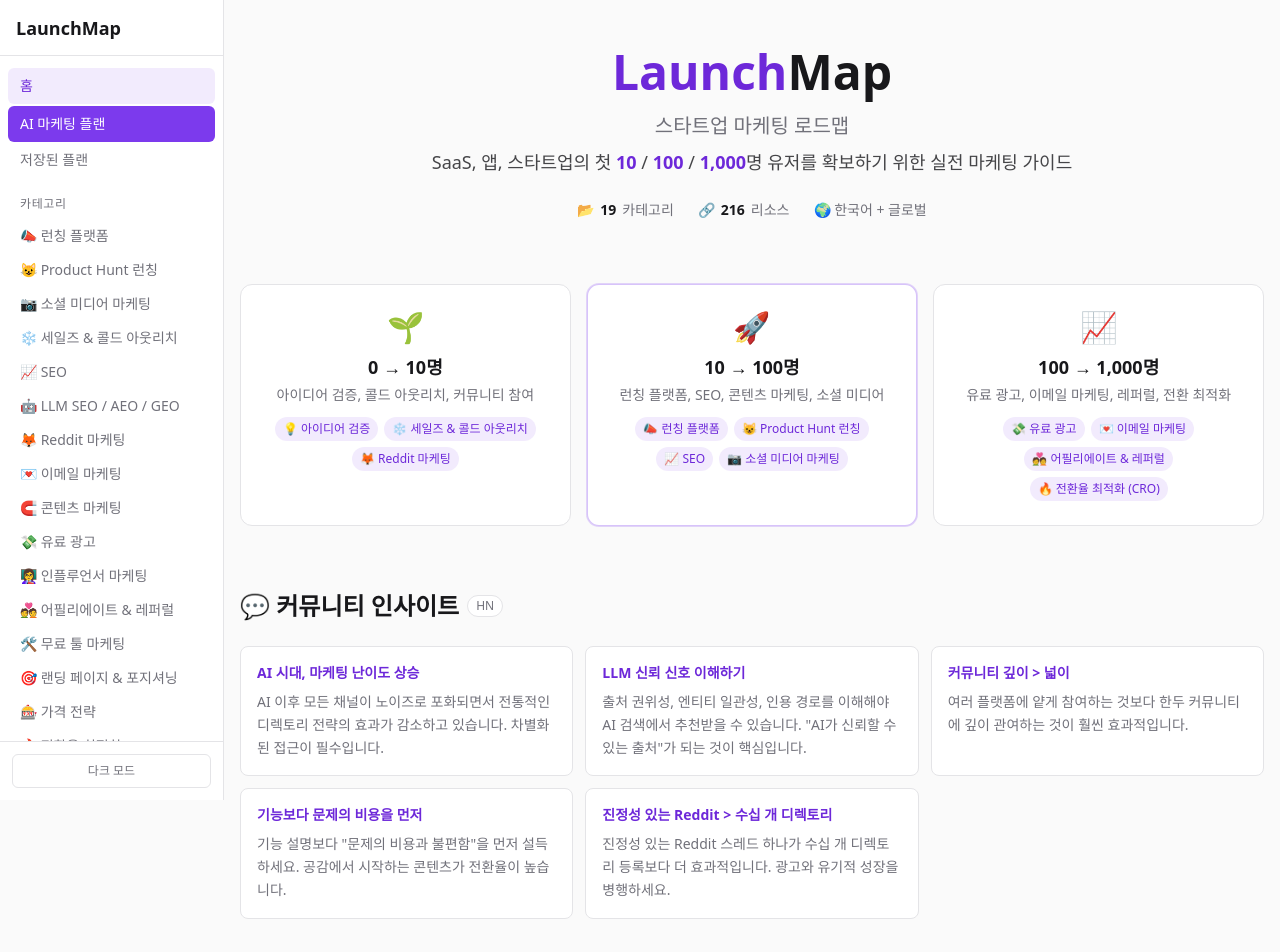
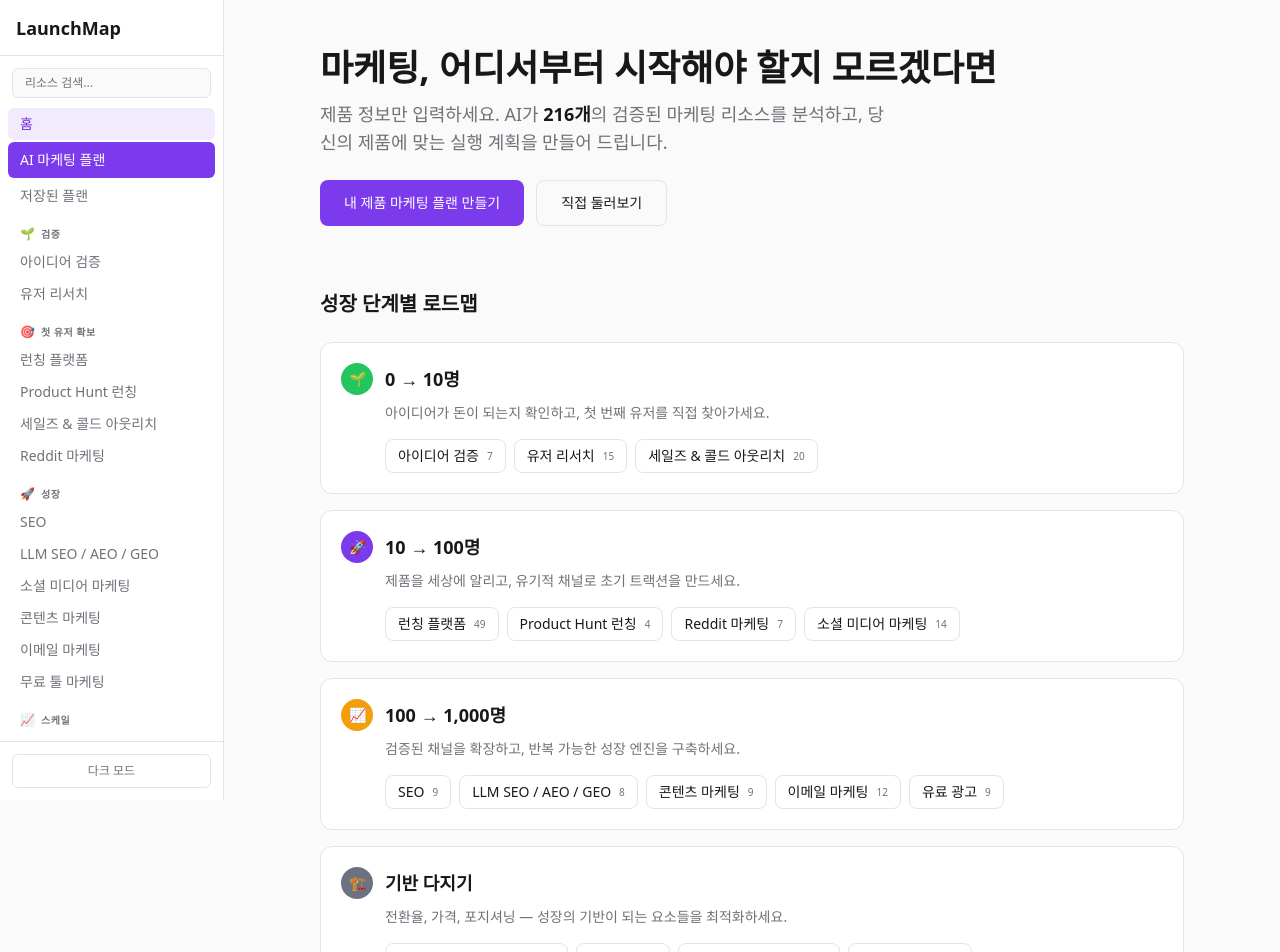
Before and after one commit to dennykim123/launchmap, a Next.js app: page / in a window 1280 px wide. Shown: the top 952 px of the page. Built offline with nearby package versions, Linux system fonts and the light colour scheme.

Commit message:
refactor: UX overhaul - hero CTA, phased sidebar, search, roadmap layout

```diff
--- a/src/app/page.tsx
+++ b/src/app/page.tsx
@@ -1,157 +1,184 @@
 import Link from "next/link";
 import { categories, getTotalResourceCount } from "@/data/categories";
-import { communityInsights } from "@/data/insights";
+
+const phases = [
+  {
+    icon: "🌱",
+    title: "0 → 10명",
+    label: "검증",
+    description: "아이디어가 돈이 되는지 확인하고, 첫 번째 유저를 직접 찾아가세요.",
+    slugs: ["validation", "user-research", "sales"],
+    color: "#22c55e",
+  },
+  {
+    icon: "🚀",
+    title: "10 → 100명",
+    label: "런칭",
+    description: "제품을 세상에 알리고, 유기적 채널로 초기 트랙션을 만드세요.",
+    slugs: ["launch", "producthunt", "reddit", "social-media"],
+    color: "#7c3aed",
+  },
+  {
+    icon: "📈",
+    title: "100 → 1,000명",
+    label: "성장",
+    description: "검증된 채널을 확장하고, 반복 가능한 성장 엔진을 구축하세요.",
+    slugs: ["seo", "llm-seo", "content", "email", "ads"],
+    color: "#f59e0b",
+  },
+  {
+    icon: "🏗",
+    title: "기반 다지기",
+    label: "기반",
+    description: "전환율, 가격, 포지셔닝 — 성장의 기반이 되는 요소들을 최적화하세요.",
+    slugs: ["landing", "pricing", "cro", "free-tools"],
+    color: "#6b7280",
+  },
+];
 
 export default function Home() {
   const totalResources = getTotalResourceCount();
 
   return (
-    <div className="max-w-6xl mx-auto px-4 py-12">
-      {/* Hero */}
-      <section className="text-center mb-16">
-        <h1 className="text-4xl md:text-5xl font-bold mb-4">
-          <span className="text-accent-light">Launch</span>Map
+    <div className="max-w-4xl mx-auto px-4 py-12">
+      {/* Hero — AI Plan CTA */}
+      <section className="mb-16">
+        <h1 className="text-3xl md:text-4xl font-bold mb-3">
+          마케팅, 어디서부터 시작해야 할지 모르겠다면
         </h1>
-        <p className="text-xl text-muted mb-2">스타트업 마케팅 로드맵</p>
-        <p className="text-lg text-foreground/80 max-w-2xl mx-auto mb-6">
-          SaaS, 앱, 스타트업의 첫{" "}
-          <span className="text-accent-light font-semibold">10</span> /{" "}
-          <span className="text-accent-light font-semibold">100</span> /{" "}
-          <span className="text-accent-light font-semibold">1,000</span>명
-          유저를 확보하기 위한 실전 마케팅 가이드
+        <p className="text-lg text-muted mb-6 max-w-xl">
+          제품 정보만 입력하세요. AI가{" "}
+          <strong className="text-foreground">{totalResources}개</strong>의
+          검증된 마케팅 리소스를 분석하고, 당신의 제품에 맞는 실행 계획을
+          만들어 드립니다.
         </p>
-        <div className="flex items-center justify-center gap-6 text-sm text-muted">
-          <span className="flex items-center gap-1.5">
-            📂 <strong className="text-foreground">{categories.length}</strong>{" "}
-            카테고리
-          </span>
-          <span className="flex items-center gap-1.5">
-            🔗 <strong className="text-foreground">{totalResources}</strong>{" "}
-            리소스
-          </span>
-          <span className="flex items-center gap-1.5">🌍 한국어 + 글로벌</span>
+        <div className="flex flex-col sm:flex-row gap-3">
+          <Link
+            href="/plan"
+            className="inline-flex items-center justify-center px-6 py-3 text-sm font-medium rounded-lg text-white transition-all hover:opacity-90"
+            style={{ backgroundColor: "#7c3aed" }}
+          >
+            내 제품 마케팅 플랜 만들기
+          </Link>
+          <Link
+            href="#roadmap"
+            className="inline-flex items-center justify-center px-6 py-3 text-sm font-medium rounded-lg border border-border text-foreground hover:bg-card-hover transition-all"
+          >
+            직접 둘러보기
+          </Link>
         </div>
       </section>
 
-      {/* Journey Map */}
-      <section className="mb-16">
-        <div className="grid grid-cols-1 md:grid-cols-3 gap-4">
-          <div className="rounded-xl border border-border bg-card p-6 text-center">
-            <div className="text-3xl mb-2">🌱</div>
-            <h3 className="font-bold text-lg mb-1">0 → 10명</h3>
-            <p className="text-sm text-muted">
-              아이디어 검증, 콜드 아웃리치, 커뮤니티 참여
+      {/* Roadmap */}
+      <section id="roadmap" className="mb-16">
+        <h2 className="text-xl font-bold mb-6">성장 단계별 로드맵</h2>
+        <div className="space-y-4">
+          {phases.map((phase, i) => (
+            <div
+              key={i}
+              className="rounded-xl border border-border bg-card overflow-hidden"
+            >
+              <div className="p-5">
+                <div className="flex items-center gap-3 mb-2">
+                  <span
+                    className="w-8 h-8 rounded-full flex items-center justify-center text-sm font-bold text-white shrink-0"
+                    style={{ backgroundColor: phase.color }}
+                  >
+                    {phase.icon}
+                  </span>
+                  <div>
+                    <h3 className="font-bold text-lg">{phase.title}</h3>
+                  </div>
+                </div>
+                <p className="text-sm text-muted mb-4 ml-11">
+                  {phase.description}
                 </p>
-            <div className="flex flex-wrap gap-1.5 justify-center mt-3">
-              {["validation", "sales", "reddit"].map((slug) => {
+                <div className="flex flex-wrap gap-2 ml-11">
+                  {phase.slugs.map((slug) => {
                     const cat = categories.find((c) => c.slug === slug);
-                return cat ? (
+                    if (!cat) return null;
+                    const count = cat.sections.reduce(
+                      (t, s) => t + s.resources.length,
+                      0
+                    );
+                    return (
                       <Link
                         key={slug}
                         href={`/category/${slug}`}
-                    className="text-xs px-2 py-1 rounded-full bg-accent/10 text-accent-light hover:bg-accent/20 transition-colors"
+                        className="group flex items-center gap-2 px-3 py-1.5 text-sm border border-border rounded-lg hover:border-accent/30 hover:bg-card-hover transition-all"
                       >
-                    {cat.emoji} {cat.title}
+                        <span className="text-foreground group-hover:text-accent-light transition-colors">
+                          {cat.title}
+                        </span>
+                        <span className="text-[10px] text-muted">
+                          {count}
+                        </span>
                       </Link>
-                ) : null;
+                    );
                   })}
                 </div>
               </div>
-          <div className="rounded-xl border border-accent/30 bg-card p-6 text-center ring-1 ring-accent/20">
-            <div className="text-3xl mb-2">🚀</div>
-            <h3 className="font-bold text-lg mb-1">10 → 100명</h3>
-            <p className="text-sm text-muted">
-              런칭 플랫폼, SEO, 콘텐츠 마케팅, 소셜 미디어
-            </p>
-            <div className="flex flex-wrap gap-1.5 justify-center mt-3">
-              {["launch", "producthunt", "seo", "social-media"].map((slug) => {
-                const cat = categories.find((c) => c.slug === slug);
-                return cat ? (
-                  <Link
-                    key={slug}
-                    href={`/category/${slug}`}
-                    className="text-xs px-2 py-1 rounded-full bg-accent/10 text-accent-light hover:bg-accent/20 transition-colors"
-                  >
-                    {cat.emoji} {cat.title}
-                  </Link>
-                ) : null;
-              })}
-            </div>
-          </div>
-          <div className="rounded-xl border border-border bg-card p-6 text-center">
-            <div className="text-3xl mb-2">📈</div>
-            <h3 className="font-bold text-lg mb-1">100 → 1,000명</h3>
-            <p className="text-sm text-muted">
-              유료 광고, 이메일 마케팅, 레퍼럴, 전환 최적화
-            </p>
-            <div className="flex flex-wrap gap-1.5 justify-center mt-3">
-              {["ads", "email", "affiliates", "cro"].map((slug) => {
-                const cat = categories.find((c) => c.slug === slug);
-                return cat ? (
-                  <Link
-                    key={slug}
-                    href={`/category/${slug}`}
-                    className="text-xs px-2 py-1 rounded-full bg-accent/10 text-accent-light hover:bg-accent/20 transition-colors"
-                  >
-                    {cat.emoji} {cat.title}
-                  </Link>
-                ) : null;
-              })}
-            </div>
-          </div>
-        </div>
-      </section>
-
-      {/* Community Insights */}
-      <section className="mb-16">
-        <h2 className="text-2xl font-bold mb-6 flex items-center gap-2">
-          💬 커뮤니티 인사이트
-          <span className="text-xs font-normal text-muted bg-card px-2 py-0.5 rounded-full border border-border">
-            HN
-          </span>
-        </h2>
-        <div className="grid grid-cols-1 md:grid-cols-2 lg:grid-cols-3 gap-3">
-          {communityInsights.map((insight, i) => (
-            <div
-              key={i}
-              className="rounded-lg border border-border bg-card p-4 hover:border-accent/30 transition-colors"
-            >
-              <h3 className="font-semibold text-sm mb-2 text-accent-light">
-                {insight.title}
-              </h3>
-              <p className="text-sm text-muted leading-relaxed">
-                {insight.description}
-              </p>
             </div>
           ))}
         </div>
       </section>
 
-      {/* All Categories Grid */}
+      {/* Quick picks — most popular categories */}
+      <section className="mb-16">
+        <h2 className="text-xl font-bold mb-2">지금 가장 많이 읽히는 주제</h2>
+        <p className="text-sm text-muted mb-6">
+          2025년 스타트업 마케팅에서 가장 주목받는 카테고리
+        </p>
+        <div className="grid grid-cols-1 sm:grid-cols-2 gap-3">
+          {["llm-seo", "reddit", "free-tools", "validation"].map((slug) => {
+            const cat = categories.find((c) => c.slug === slug);
+            if (!cat) return null;
+            const count = cat.sections.reduce(
+              (t, s) => t + s.resources.length,
+              0
+            );
+            return (
+              <Link
+                key={slug}
+                href={`/category/${slug}`}
+                className="group rounded-xl border border-border bg-card p-5 hover:bg-card-hover hover:border-accent/30 transition-all"
+              >
+                <div className="flex items-start justify-between mb-2">
+                  <span className="text-2xl">{cat.emoji}</span>
+                  <span className="text-xs text-muted">{count}개</span>
+                </div>
+                <h3 className="font-bold mb-1 group-hover:text-accent-light transition-colors">
+                  {cat.title}
+                </h3>
+                <p className="text-sm text-muted">{cat.description.slice(0, 60)}...</p>
+              </Link>
+            );
+          })}
+        </div>
+      </section>
+
+      {/* All categories — compact */}
       <section id="all">
-        <h2 className="text-2xl font-bold mb-6">📚 전체 카테고리</h2>
-        <div className="grid grid-cols-1 sm:grid-cols-2 lg:grid-cols-3 gap-4">
+        <h2 className="text-xl font-bold mb-4">전체 카테고리</h2>
+        <div className="grid grid-cols-2 sm:grid-cols-3 gap-2">
           {categories.map((cat) => {
-            const resourceCount = cat.sections.reduce(
-              (total, sec) => total + sec.resources.length,
+            const count = cat.sections.reduce(
+              (t, s) => t + s.resources.length,
               0
             );
             return (
               <Link
                 key={cat.slug}
                 href={`/category/${cat.slug}`}
-                className="group rounded-xl border border-border bg-card p-5 hover:bg-card-hover hover:border-accent/30 transition-all"
+                className="group flex items-center gap-2 px-3 py-2.5 rounded-lg border border-border hover:border-accent/30 hover:bg-card-hover transition-all"
               >
-                <div className="flex items-start justify-between mb-3">
-                  <span className="text-2xl">{cat.emoji}</span>
-                  <span className="text-xs text-muted bg-background px-2 py-0.5 rounded-full">
-                    {resourceCount}개
+                <span>{cat.emoji}</span>
+                <span className="text-sm text-foreground group-hover:text-accent-light transition-colors truncate">
+                  {cat.title}
                 </span>
-                </div>
-                <h3 className="font-bold text-lg mb-1 group-hover:text-accent-light transition-colors">
-                  {cat.title}
-                </h3>
-                <p className="text-sm text-muted">{cat.subtitle}</p>
+                <span className="text-[10px] text-muted ml-auto shrink-0">
+                  {count}
+                </span>
               </Link>
             );
           })}
--- /dev/null
+++ b/src/components/Search.tsx
@@ -0,0 +1,111 @@
+"use client";
+
+import { useState, useRef, useEffect } from "react";
+import { categories, type Resource } from "@/data/categories";
+
+interface SearchResult {
+  resource: Resource;
+  categoryTitle: string;
+  sectionTitle: string;
+  categorySlug: string;
+}
+
+export default function Search() {
+  const [query, setQuery] = useState("");
+  const [results, setResults] = useState<SearchResult[]>([]);
+  const [open, setOpen] = useState(false);
+  const ref = useRef<HTMLDivElement>(null);
+
+  useEffect(() => {
+    const handler = (e: MouseEvent) => {
+      if (ref.current && !ref.current.contains(e.target as Node)) {
+        setOpen(false);
+      }
+    };
+    document.addEventListener("mousedown", handler);
+    return () => document.removeEventListener("mousedown", handler);
+  }, []);
+
+  const handleSearch = (q: string) => {
+    setQuery(q);
+    if (q.length < 2) {
+      setResults([]);
+      setOpen(false);
+      return;
+    }
+
+    const lower = q.toLowerCase();
+    const found: SearchResult[] = [];
+
+    for (const cat of categories) {
+      for (const sec of cat.sections) {
+        for (const res of sec.resources) {
+          const match =
+            res.title.toLowerCase().includes(lower) ||
+            (res.description || "").toLowerCase().includes(lower) ||
+            (res.tag || "").includes(lower);
+          if (match) {
+            found.push({
+              resource: res,
+              categoryTitle: cat.title,
+              sectionTitle: sec.title,
+              categorySlug: cat.slug,
+            });
+          }
+          if (found.length >= 8) break;
+        }
+        if (found.length >= 8) break;
+      }
+      if (found.length >= 8) break;
+    }
+
+    setResults(found);
+    setOpen(found.length > 0);
+  };
+
+  return (
+    <div ref={ref} className="relative">
+      <input
+        type="text"
+        value={query}
+        onChange={(e) => handleSearch(e.target.value)}
+        onFocus={() => results.length > 0 && setOpen(true)}
+        placeholder="리소스 검색..."
+        className="w-full px-3 py-1.5 text-xs border border-border rounded-md bg-background text-foreground focus:outline-none focus:border-accent placeholder:text-muted"
+      />
+      {open && (
+        <div className="absolute top-full left-0 right-0 mt-1 rounded-lg border border-border bg-card shadow-lg z-50 max-h-80 overflow-y-auto">
+          {results.map((r, i) => (
+            <a
+              key={i}
+              href={r.resource.url}
+              target="_blank"
+              rel="noopener noreferrer"
+              onClick={() => setOpen(false)}
+              className="block px-3 py-2.5 hover:bg-card-hover transition-colors border-b border-border last:border-b-0"
+            >
+              <div className="flex items-center gap-2">
+                <span className="text-xs font-medium text-foreground line-clamp-1">
+                  {r.resource.title}
+                </span>
+                {r.resource.tag && (
+                  <span className="text-[9px] px-1 py-0.5 rounded border border-border text-muted shrink-0">
+                    {r.resource.tag}
+                  </span>
+                )}
+              </div>
+              {r.resource.description && (
+                <p className="text-[11px] text-muted mt-0.5 line-clamp-1">
+                  {r.resource.description}
+                </p>
+              )}
+              <p className="text-[10px] text-muted/50 mt-0.5">
+                {r.categoryTitle} &gt; {r.sectionTitle}
+              </p>
+            </a>
+          ))}
+        </div>
+      )}
+    </div>
+  );
+}
--- a/src/components/Sidebar.tsx
+++ b/src/components/Sidebar.tsx
@@ -4,6 +4,35 @@
 import { usePathname } from "next/navigation";
 import { categories } from "@/data/categories";
 import ThemeToggle from "./ThemeToggle";
+import Search from "./Search";
+
+const phases = [
+  {
+    label: "검증",
+    icon: "🌱",
+    slugs: ["validation", "user-research"],
+  },
+  {
+    label: "첫 유저 확보",
+    icon: "🎯",
+    slugs: ["launch", "producthunt", "sales", "reddit"],
+  },
+  {
+    label: "성장",
+    icon: "🚀",
+    slugs: ["seo", "llm-seo", "social-media", "content", "email", "free-tools"],
+  },
+  {
+    label: "스케일",
+    icon: "📈",
+    slugs: ["ads", "influencer", "affiliates", "cro"],
+  },
+  {
+    label: "기반",
+    icon: "🏗",
+    slugs: ["landing", "pricing", "misc"],
+  },
+];
 
 export default function Sidebar() {
   const pathname = usePathname();
@@ -21,9 +50,14 @@
 
       {/* Nav */}
       <nav className="flex-1 py-3 px-2 space-y-0.5 overflow-y-auto">
+        {/* Search */}
+        <div className="px-1 pb-2">
+          <Search />
+        </div>
+
         <Link
           href="/"
-          className={`block px-3 py-2 text-sm rounded-md transition-all ${
+          className={`block px-3 py-1.5 text-sm rounded-md transition-all ${
             pathname === "/"
               ? "bg-accent/10 text-accent-light font-medium"
               : "text-muted hover:text-foreground hover:bg-card-hover"
@@ -53,28 +87,35 @@
           저장된 플랜
         </Link>
 
-        <div className="pt-3 pb-1 px-3">
-          <span className="text-xs font-medium text-muted uppercase tracking-wider">
-            카테고리
+        {/* Phase-grouped categories */}
+        {phases.map((phase) => (
+          <div key={phase.label}>
+            <div className="pt-3 pb-1 px-3 flex items-center gap-1.5">
+              <span className="text-xs">{phase.icon}</span>
+              <span className="text-[10px] font-semibold text-muted uppercase tracking-wider">
+                {phase.label}
               </span>
             </div>
-
-        {categories.map((cat) => {
-          const isActive = pathname === `/category/${cat.slug}`;
+            {phase.slugs.map((slug) => {
+              const cat = categories.find((c) => c.slug === slug);
+              if (!cat) return null;
+              const isActive = pathname === `/category/${slug}`;
               return (
                 <Link
-              key={cat.slug}
-              href={`/category/${cat.slug}`}
+                  key={slug}
+                  href={`/category/${slug}`}
                   className={`block px-3 py-1.5 text-sm rounded-md transition-all ${
                     isActive
                       ? "bg-accent/10 text-accent-light font-medium"
                       : "text-muted hover:text-foreground hover:bg-card-hover"
                   }`}
                 >
-              {cat.emoji} {cat.title}
+                  {cat.title}
                 </Link>
               );
             })}
+          </div>
+        ))}
       </nav>
 
       {/* Footer */}
```
Lines whose indentation alone changed are shown as unchanged.
